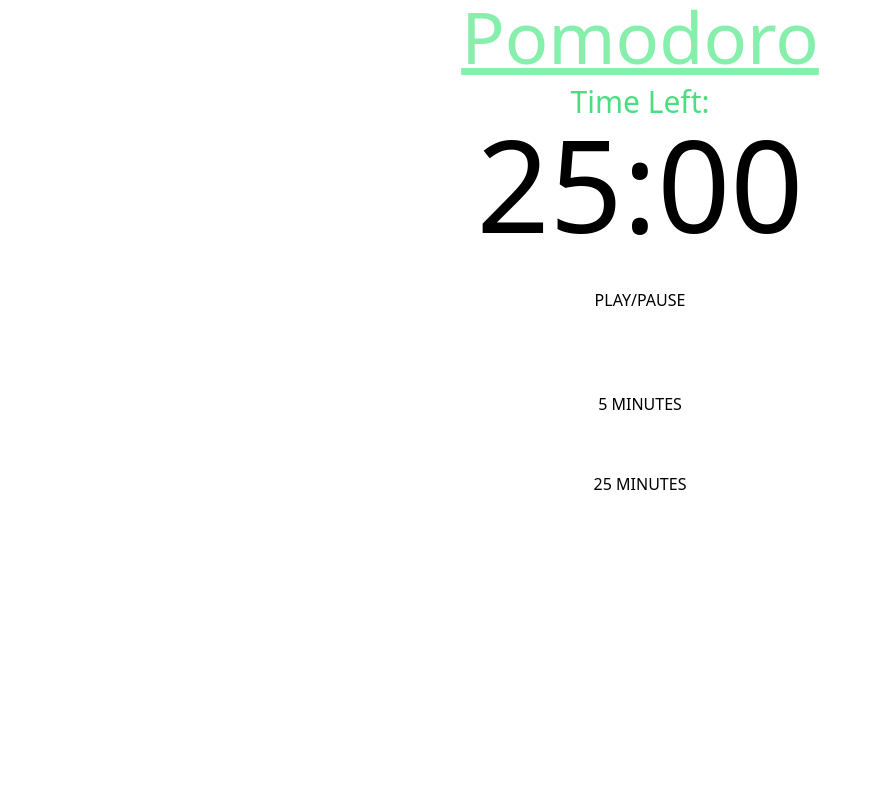
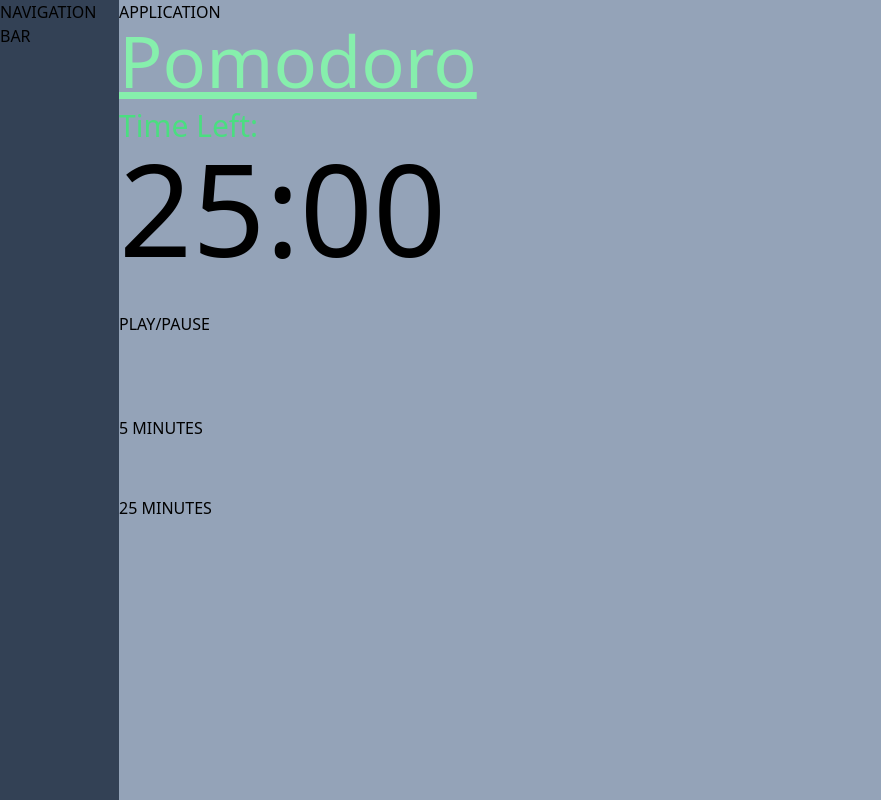
Before and after one commit to PierreMasselot1/Planit, a React (Create React App) app in the folder web/: page / in a window 1280 px wide. Shown: the whole page, without its empty margins (0-881 px from the left). Built offline with nearby package versions, Linux system fonts and the light colour scheme.

Commit message:
feat(web): start of a navbar

```diff
--- a/web/src/App.tsx
+++ b/web/src/App.tsx
@@ -4,8 +4,18 @@ import { Pomodoro } from './components/Pomodoro';
 
 function App() {
   return (
-    <div className="App">
-      <Pomodoro/>
+    <div className="flex flex-row">
+
+      <div className='bg-slate-700 w-25 h-screen'>
+        NAVIGATION BAR
+      </div>
+
+      <div className="bg-slate-400 w-full h-screen">
+        APPLICATION
+        <Pomodoro/>
+
+      </div>
+
     </div>
   );
 }
```
